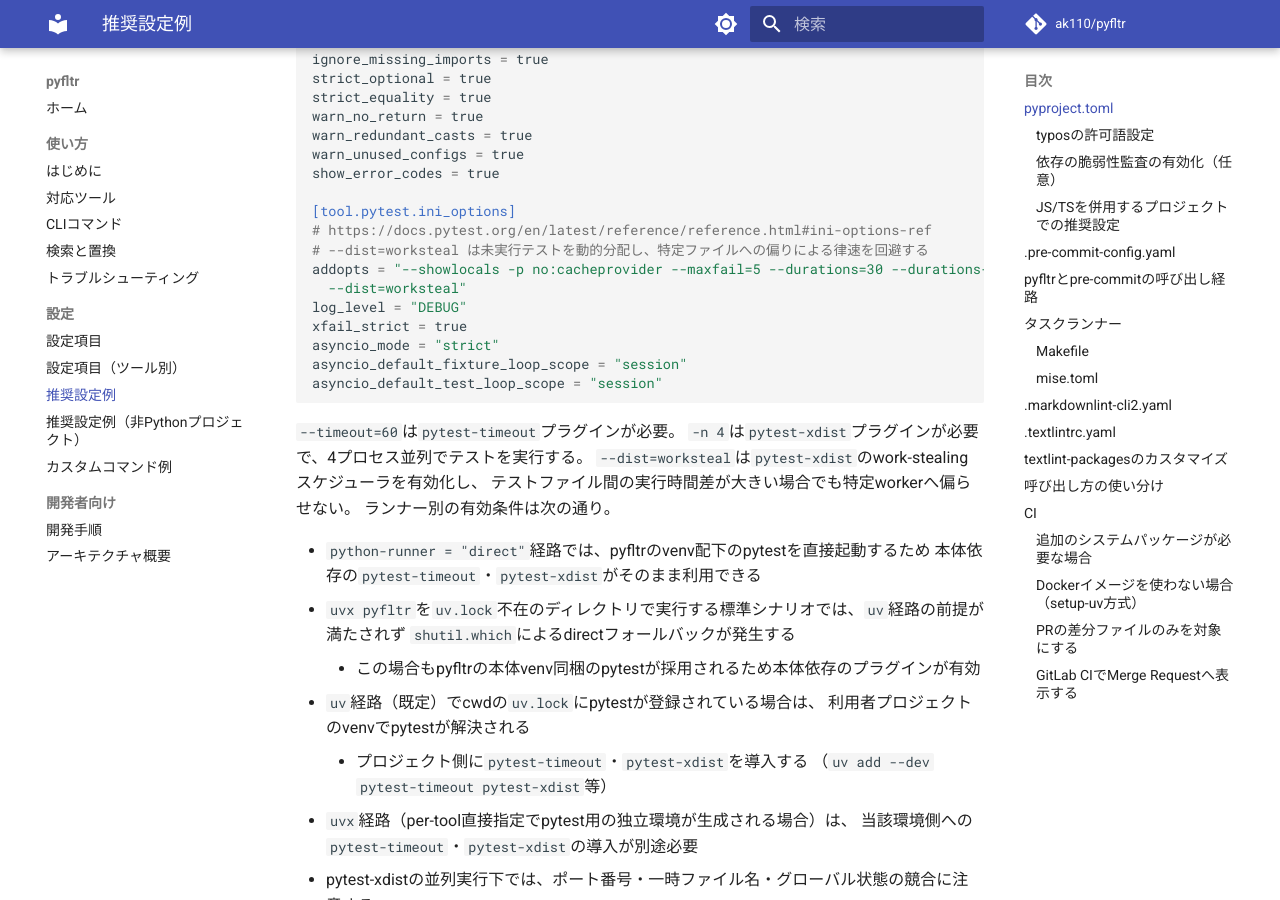
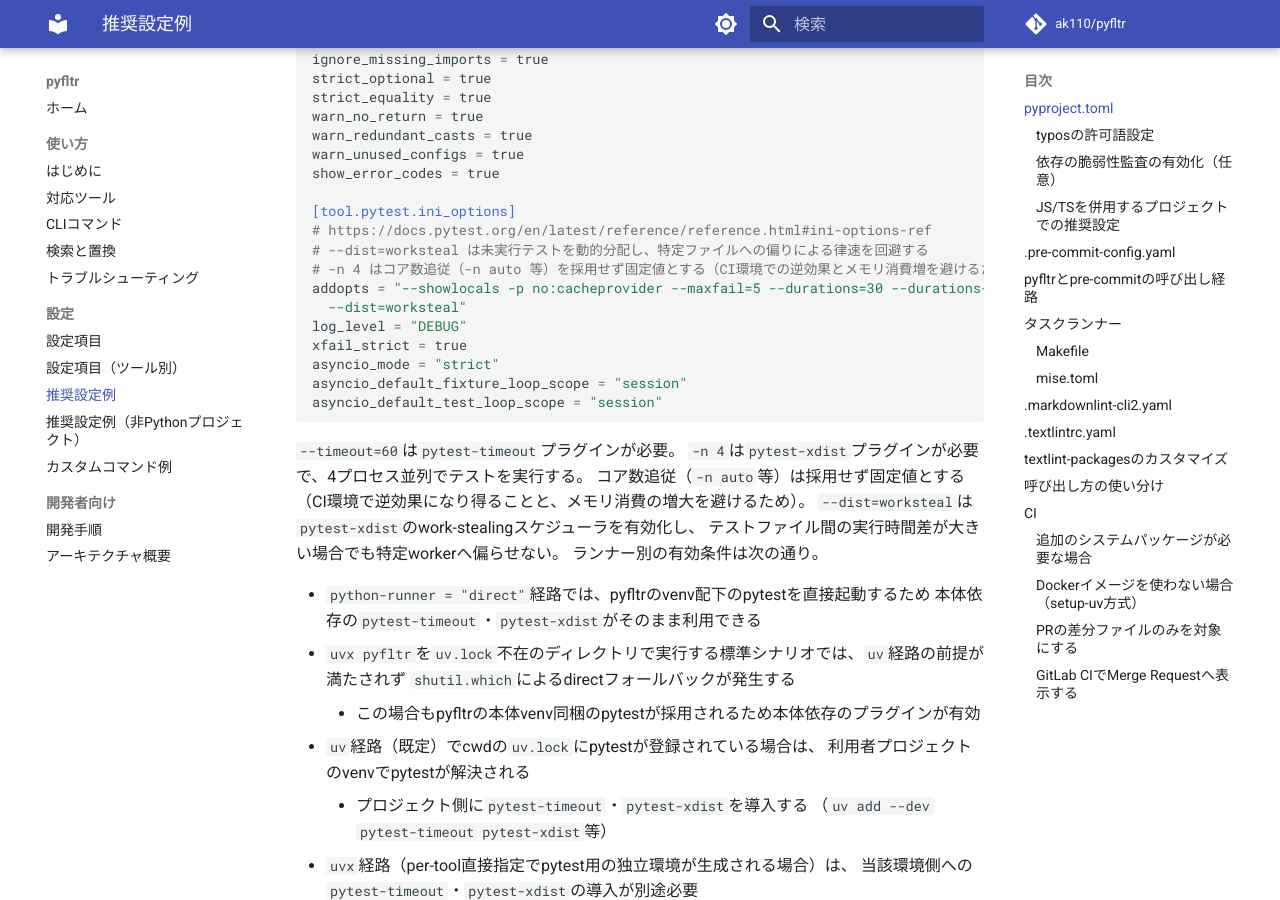
Before and after one commit to ak110/pyfltr, an MkDocs documentation site: the page built from docs/guide/recommended.md, in a window 1280 px wide and 900 px high, scrolled down 2361 px. Built offline with MkDocs 1.6.1 and Material for MkDocs 9.7.7, drawn with Linux system fonts in a browser that asks for light colours; comment, search, counter and statistics services are not loaded.

Commit message:
docs(guide): 推奨pytest設定の-n 4固定値へ判断根拠を併記する
再発予防: 数値・閾値には判断根拠を同段落へ併記する（TOMLコメントと説明文の二重反映でコア数追従不採用の理由を明示する）

Co-Authored-By: Claude Opus 4.7 (1M context) <noreply@anthropic.com>
Claude-Session: https://claude.ai/code/session_013K8BJMS2qTpVa7VT9wFWYp

```diff
--- a/docs/guide/recommended.md
+++ b/docs/guide/recommended.md
@@ -109,6 +109,7 @@ show_error_codes = true
 [tool.pytest.ini_options]
 # https://docs.pytest.org/en/latest/reference/reference.html#ini-options-ref
 # --dist=worksteal は未実行テストを動的分配し、特定ファイルへの偏りによる律速を回避する
+# -n 4 はコア数追従（-n auto 等）を採用せず固定値とする（CI環境での逆効果とメモリ消費増を避けるため）
 addopts = "--showlocals -p no:cacheprovider --maxfail=5 --durations=30 --durations-min=0.5 --timeout=60 -n 4 \
   --dist=worksteal"
 log_level = "DEBUG"
@@ -120,6 +121,7 @@ asyncio_default_test_loop_scope = "session"
 
 `--timeout=60`は`pytest-timeout`プラグインが必要。
 `-n 4`は`pytest-xdist`プラグインが必要で、4プロセス並列でテストを実行する。
+コア数追従（`-n auto`等）は採用せず固定値とする（CI環境で逆効果になり得ることと、メモリ消費の増大を避けるため）。
 `--dist=worksteal`は`pytest-xdist`のwork-stealingスケジューラを有効化し、
 テストファイル間の実行時間差が大きい場合でも特定workerへ偏らせない。
 ランナー別の有効条件は次の通り。
```
